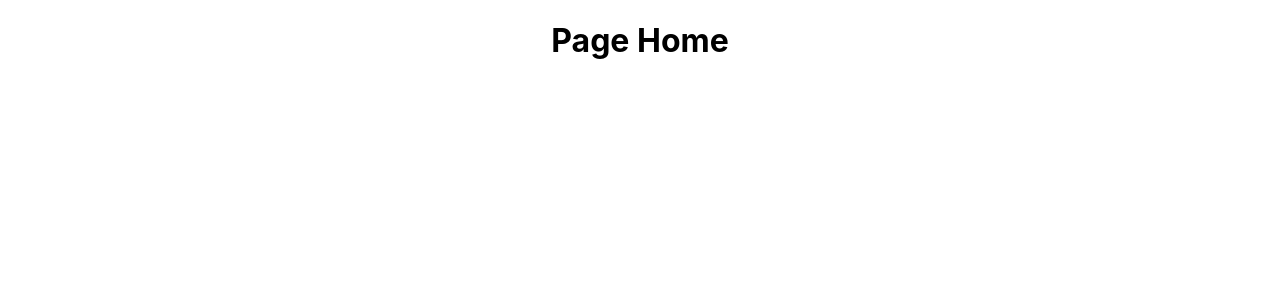
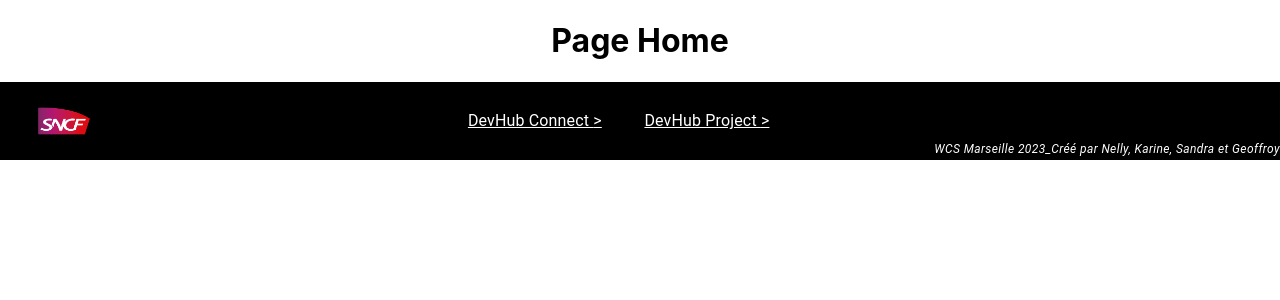
Before and after one commit to WildCodeSchool/DevHubShare, a React (Vite) app in the folder frontend/: page / in a window 1280 px wide. Shown: the top 300 px of the page. Built offline with nearby package versions, Linux system fonts and the light colour scheme.

Commit message:
Create footer component

```diff
--- a/frontend/package.json
+++ b/frontend/package.json
@@ -10,6 +10,11 @@
     "fix": "prettier --write . && eslint --fix --ext .jsx ."
   },
   "dependencies": {
+    "@emotion/react": "^11.10.6",
+    "@emotion/styled": "^11.10.6",
+    "@mui/material": "^5.11.10",
+    "@mui/styled-engine-sc": "^5.11.9",
+    "@mui/system": "^5.11.9",
     "@testing-library/react": "^14.0.0",
     "date-fns": "^2.29.3",
     "formik": "^2.2.9",
--- /dev/null
+++ b/frontend/src/components/Footer.jsx
@@ -0,0 +1,82 @@
+import * as React from "react";
+import Box from "@mui/material/Box";
+import Link from "@mui/material/Link";
+import Grid from "@mui/material/Grid";
+import Typography from "@mui/material/Typography";
+import { styled } from "@mui/system";
+import LogoSNCF from "../assets/LOGO_SNCF_GROUPE_RVB_small.png";
+
+const preventDefault = (event) => event.preventDefault();
+
+const Logo = styled("img")({
+  width: "18%",
+  maxWidth: "200px",
+  marginLeft: "6%",
+});
+
+const FooterLink = styled(Link)({
+  marginRight: "10%",
+});
+
+export default function Footer() {
+  return (
+    <Box
+      sx={{
+        typography: "body1",
+        "& > :not(style) + :not(style)": {
+          ml: 2,
+        },
+        backgroundColor: "black",
+        color: "white",
+        py: 0.1,
+      }}
+      onClick={preventDefault}
+    >
+      <Grid container justifyContent="space-around">
+        <Grid
+          item
+          xs={12}
+          md={4}
+          sx={{ display: "flex", alignItems: "center" }}
+        >
+          <Logo src={LogoSNCF} alt="logo" />
+        </Grid>
+
+        <Grid
+          item
+          xs={12}
+          md={4}
+          sx={{
+            display: "flex",
+            alignItems: "center",
+            justifyContent: "center",
+          }}
+        >
+          <FooterLink href="#" color="inherit">
+            DevHub Connect {">"}
+          </FooterLink>
+          <FooterLink href="#" color="inherit">
+            DevHub Project {">"}
+          </FooterLink>
+        </Grid>
+
+        <Grid
+          item
+          xs={12}
+          md={4}
+          sx={{
+            display: "flex",
+            alignItems: "flex-end",
+            justifyContent: "flex-end",
+          }}
+        >
+          <Typography variant="caption">
+            <em>
+              WCS Marseille 2023_Créé par Nelly, Karine, Sandra et Geoffroy
+            </em>
+          </Typography>
+        </Grid>
+      </Grid>
+    </Box>
+  );
+}
--- a/frontend/src/pages/Home.jsx
+++ b/frontend/src/pages/Home.jsx
@@ -1,7 +1,11 @@
+import * as React from "react";
+import Footer from "../components/Footer";
+
 export default function Home() {
   return (
     <div>
       <h1>Page Home</h1>
+      <Footer />
     </div>
   );
 }
```
Also changed, not shown: frontend/src/assets/LOGO_SNCF_GROUPE_RVB_small.png (added), frontend/src/components/Footer.js (deleted), 1 other file (tests, documents, lock files or other folders).
